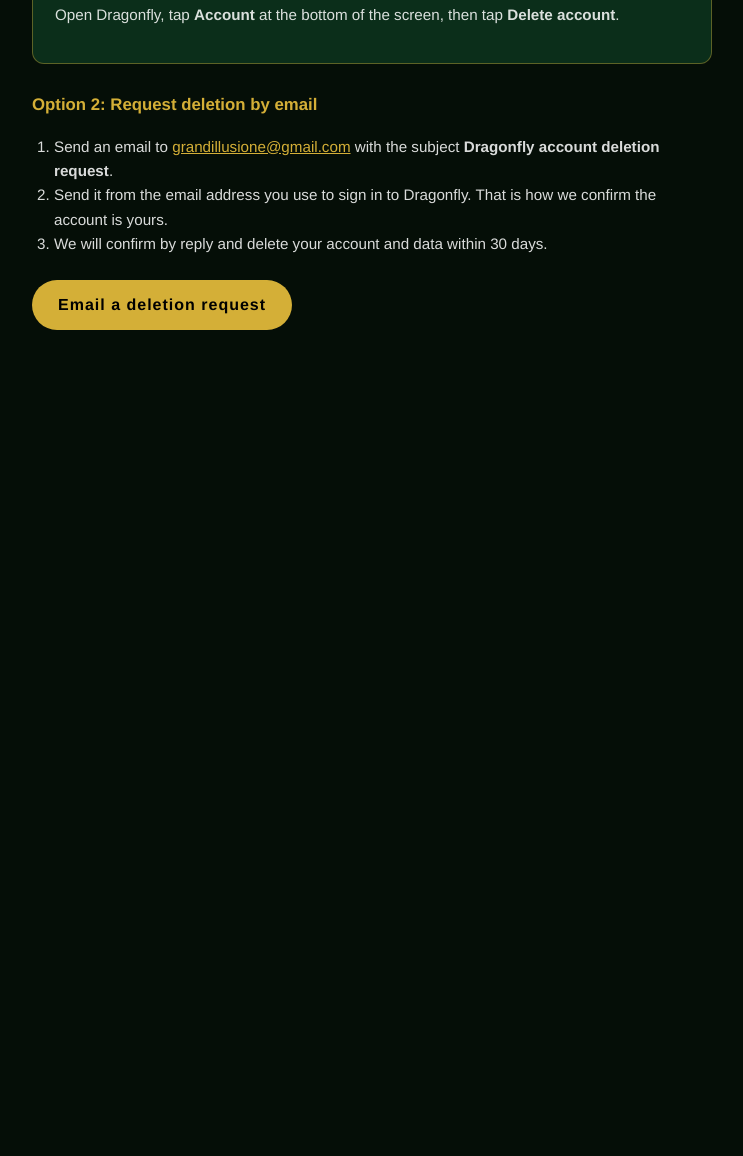
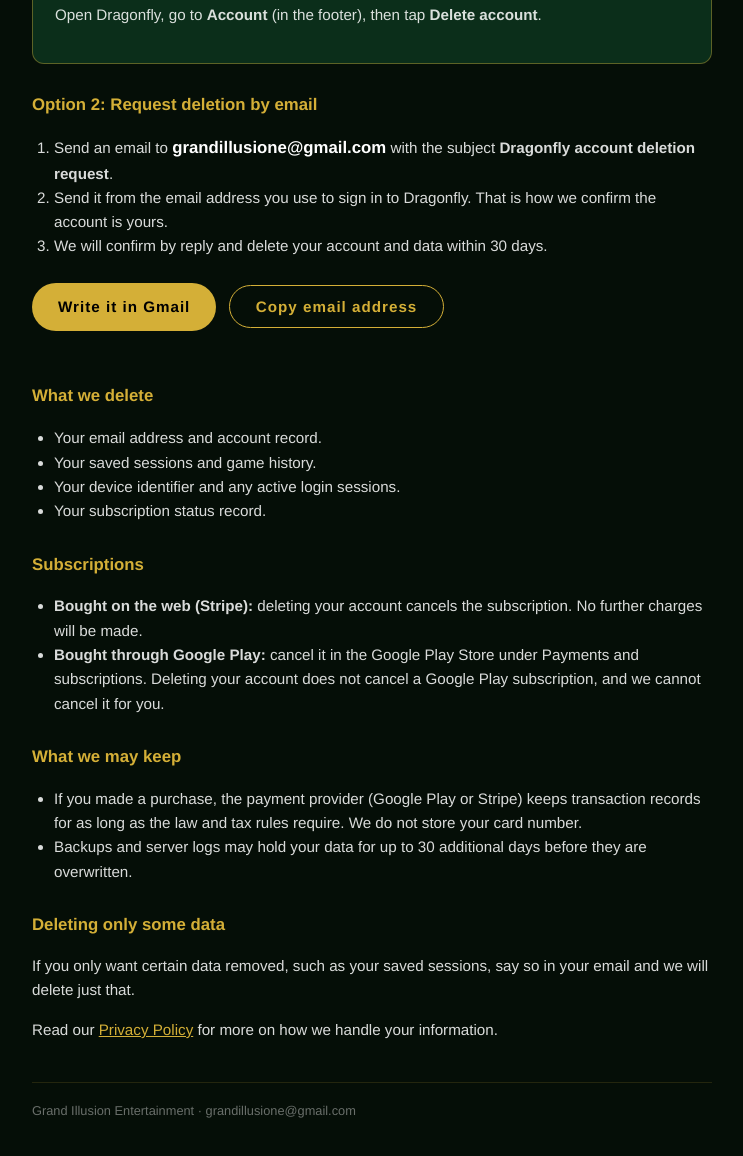
Before and after one commit to caseyfera/bcarratfunk, a plain HTML site: page deleteaccount.html in a window 1280 px wide. Shown: the part 318-1474 px from the top of the page, without its empty margins (268-1011 px from the left). Before the commit the page ends 800 px from the top, so only its background shows below. Drawn offline with Linux system fonts and the light colour scheme.

Commit message:
Update deleteaccount.html

```diff
--- a/deleteaccount.html
+++ b/deleteaccount.html
@@ -7,73 +7,22 @@
   <meta name="description" content="How to delete your Dragonfly account and the data connected to it.">
   <style>
     :root { color-scheme: dark; }
-    body {
-      margin: 0;
-      background: #050e07;
-      color: rgba(255,255,255,0.85);
-      font-family: Helvetica Neue, Arial, sans-serif;
-      line-height: 1.6;
-    }
-    main {
-      max-width: 680px;
-      margin: 0 auto;
-      padding: 40px 20px 60px;
-    }
-    .brand {
-      text-align: center;
-      margin-bottom: 28px;
-    }
-    .brand .name {
-      font-size: 1.8rem;
-      font-weight: bold;
-      letter-spacing: 6px;
-      color: #d4af37;
-    }
-    .brand .tag {
-      font-size: 0.8rem;
-      letter-spacing: 3px;
-      color: rgba(212,175,55,0.55);
-      margin-top: 4px;
-    }
-    h1 {
-      color: #d4af37;
-      font-size: 1.4rem;
-      letter-spacing: 1px;
-      margin: 0 0 12px;
-    }
-    h2 {
-      color: #d4af37;
-      font-size: 1.05rem;
-      margin: 28px 0 10px;
-    }
+    body { margin: 0; background: #050e07; color: rgba(255,255,255,0.85); font-family: Helvetica Neue, Arial, sans-serif; line-height: 1.6; }
+    main { max-width: 680px; margin: 0 auto; padding: 40px 20px 60px; }
+    .brand { text-align: center; margin-bottom: 28px; }
+    .brand .name { font-size: 1.8rem; font-weight: bold; letter-spacing: 6px; color: #d4af37; }
+    .brand .tag { font-size: 0.8rem; letter-spacing: 3px; color: rgba(212,175,55,0.55); margin-top: 4px; }
+    h1 { color: #d4af37; font-size: 1.4rem; letter-spacing: 1px; margin: 0 0 12px; }
+    h2 { color: #d4af37; font-size: 1.05rem; margin: 28px 0 10px; }
     p, li { font-size: 0.95rem; }
     ol, ul { padding-left: 22px; }
     a { color: #d4af37; }
-    .card {
-      background: #0b2e1a;
-      border: 1px solid rgba(212,175,55,0.4);
-      border-radius: 12px;
-      padding: 20px 22px;
-      margin: 20px 0;
-    }
-    .btn {
-      display: inline-block;
-      background: #d4af37;
-      color: #000;
-      font-weight: bold;
-      letter-spacing: 1px;
-      padding: 12px 26px;
-      border-radius: 50px;
-      text-decoration: none;
-      margin-top: 8px;
-    }
-    footer {
-      margin-top: 40px;
-      padding-top: 18px;
-      border-top: 1px solid rgba(212,175,55,0.15);
-      font-size: 0.8rem;
-      color: rgba(255,255,255,0.4);
-    }
+    .card { background: #0b2e1a; border: 1px solid rgba(212,175,55,0.4); border-radius: 12px; padding: 20px 22px; margin: 20px 0; }
+    .email { font-size: 1.05rem; font-weight: bold; color: #fff; user-select: all; }
+    .btn { display: inline-block; background: #d4af37; color: #000; font-weight: bold; letter-spacing: 1px; padding: 12px 26px; border-radius: 50px; text-decoration: none; margin: 8px 8px 0 0; border: none; font-size: 0.95rem; cursor: pointer; font-family: inherit; }
+    .btn.alt { background: transparent; color: #d4af37; border: 1px solid #d4af37; }
+    #copied { color: #7dff7d; font-size: 0.85rem; min-height: 1.2em; margin-top: 8px; }
+    footer { margin-top: 40px; padding-top: 18px; border-top: 1px solid rgba(212,175,55,0.15); font-size: 0.8rem; color: rgba(255,255,255,0.4); }
   </style>
 </head>
 <body>
@@ -88,13 +37,57 @@
 
   <div class="card">
     <h2 style="margin-top:0;">Option 1: Delete from inside the app</h2>
-    <p>Open Dragonfly, tap <strong>Account</strong> at the bottom of the screen, then tap <strong>Delete account</strong>.</p>
+    <p>Open Dragonfly, go to <strong>Account</strong> (in the footer), then tap <strong>Delete account</strong>.</p>
   </div>
 
   <h2>Option 2: Request deletion by email</h2>
   <ol>
-    <li>Send an email to <a href="mailto:grandillusione@gmail.com?subject=Dragonfly%20account%20deletion%20request">grandillusione@gmail.com</a> with the subject <strong>Dragonfly account deletion request</strong>.</li>
+    <li>Send an email to <span class="email">grandillusione@gmail.com</span> with the subject <strong>Dragonfly account deletion request</strong>.</li>
     <li>Send it from the email address you use to sign in to Dragonfly. That is how we confirm the account is yours.</li>
     <li>We will confirm by reply and delete your account and data within 30 days.</li>
   </ol>
-  <a class="btn" href="mailto:grandillusione@gmail.com?subject=Dragonfly%20account%20deletion%20request">Email a deletion request</a>
+
+  <a class="btn" href="https://mail.google.com/mail/?view=cm&to=grandillusione%40gmail.com&su=Dragonfly%20account%20deletion%20request" target="_blank" rel="noopener">Write it in Gmail</a>
+  <button class="btn alt" id="copyBtn" type="button">Copy email address</button>
+  <div id="copied"></div>
+
+  <h2>What we delete</h2>
+  <ul>
+    <li>Your email address and account record.</li>
+    <li>Your saved sessions and game history.</li>
+    <li>Your device identifier and any active login sessions.</li>
+    <li>Your subscription status record.</li>
+  </ul>
+
+  <h2>Subscriptions</h2>
+  <ul>
+    <li><strong>Bought on the web (Stripe):</strong> deleting your account cancels the subscription. No further charges will be made.</li>
+    <li><strong>Bought through Google Play:</strong> cancel it in the Google Play Store under Payments and subscriptions. Deleting your account does not cancel a Google Play subscription, and we cannot cancel it for you.</li>
+  </ul>
+
+  <h2>What we may keep</h2>
+  <ul>
+    <li>If you made a purchase, the payment provider (Google Play or Stripe) keeps transaction records for as long as the law and tax rules require. We do not store your card number.</li>
+    <li>Backups and server logs may hold your data for up to 30 additional days before they are overwritten.</li>
+  </ul>
+
+  <h2>Deleting only some data</h2>
+  <p>If you only want certain data removed, such as your saved sessions, say so in your email and we will delete just that.</p>
+
+  <p>Read our <a href="https://baccaratfunk.win/privacypolicy.html">Privacy Policy</a> for more on how we handle your information.</p>
+
+  <footer>Grand Illusion Entertainment · grandillusione@gmail.com</footer>
+</main>
+<script>
+  document.getElementById('copyBtn').addEventListener('click', function () {
+    var address = 'grandillusione@gmail.com';
+    var done = function (msg) { document.getElementById('copied').textContent = msg; };
+    if (navigator.clipboard) {
+      navigator.clipboard.writeText(address).then(function () { done('Copied: ' + address); }, function () { done('Address: ' + address); });
+    } else {
+      done('Address: ' + address);
+    }
+  });
+</script>
+</body>
+</html>
```
